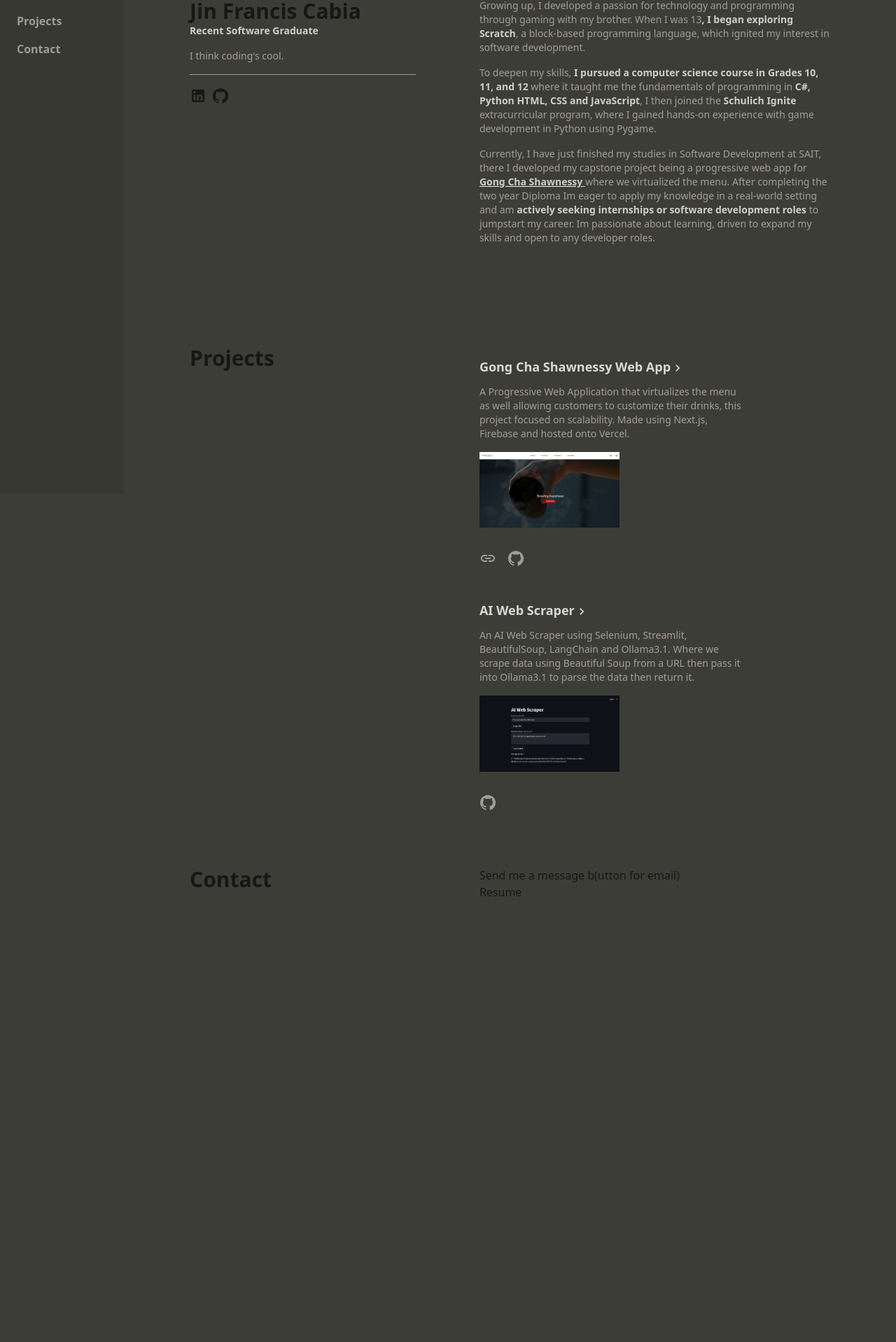
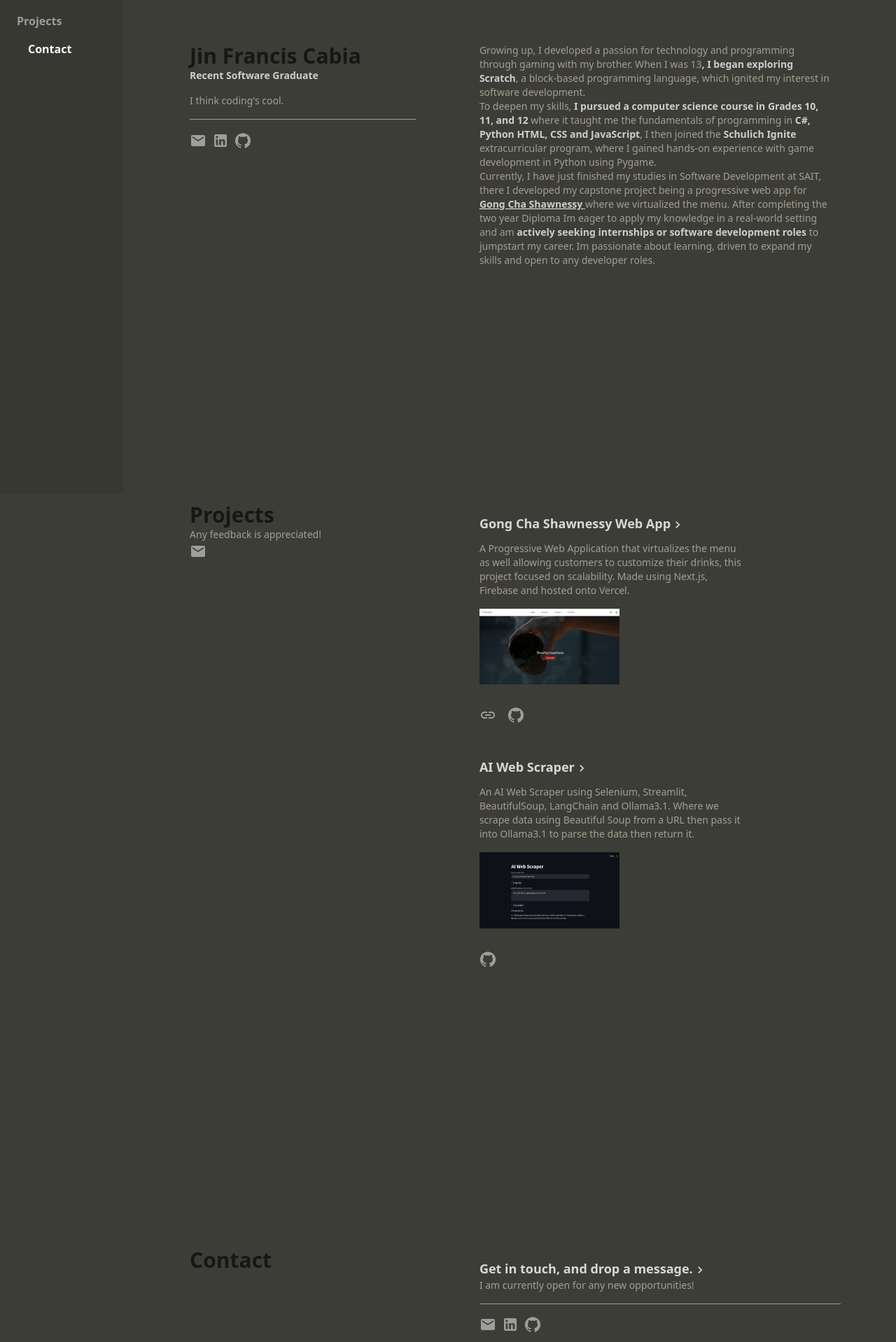
Before and after one commit to jincabia/portfolio, a Next.js app: page / in a window 1280 px wide. Shown: the part 94-2012 px from the top of the page at 70% size. Before the commit the page ends 1465 px from the top, so only its background shows below. Built offline with nearby package versions, Linux system fonts and the light colour scheme.

Commit message:
nav bar responsiveness complete only need to do footer now

```diff
--- a/package.json
+++ b/package.json
@@ -14,8 +14,10 @@
     "@mui/icons-material": "^6.1.6",
     "@mui/material": "^6.1.6",
     "next": "15.0.2",
+    "nodemailer": "^6.9.16",
     "react": "^18.3.1",
     "react-dom": "^18.3.1",
+    "react-intersection-observer": "^9.13.1",
     "react-scroll": "^1.9.0"
   },
   "devDependencies": {
--- a/src/app/components/navbar.js
+++ b/src/app/components/navbar.js
@@ -1,34 +1,32 @@
 'use client'
-import { useState } from 'react';
+import React from 'react';
 import { usePathname } from 'next/navigation'
 
-const VerticalNavBar = () => {
 
-  const [path,setPath] = useState(usePathname())
+const VerticalNavBar = ({ activeSection }) => {
+
+  // const [path,setPath] = useState(usePathname())
 
 
-    const navItems = [
-        { name: 'About', path: '#about' },
-        { name: 'Projects', path: '#projects' },
-        { name: 'Contact', path: '#contact' },
-      ];
-
-
-
-
-
+  const navItems = [
+    { name: 'About', path: '#about', section: 'about' },
+    { name: 'Projects', path: '#projects', section: 'projects' },
+    { name: 'Contact', path: '#contact', section: 'contact' },
+  ];
 
   return (
-    <div className="hidden  lg:flex fixed top-0 left-0  flex-col h-screen w-44 bg-[#373832]  text-white pt-5  ">
+    <div className="hidden lg:flex fixed top-0 left-0 flex-col h-screen w-44 bg-[#373832] text-white pt-5">
       <h2 className="text-xl font-semibold mb-4 pl-2">My Portfolio</h2>
-      <ul className="">
-
+      <ul>
         {navItems.map((item) => (
           <li key={item.name} className="w-full font-semibold">
-            <a href={item.path} >
-              <p onClick={()=>setPath(item.path)} className={`hover:translate-x-4 hover:underline hover:text-white text-white/[.5] w-full py-2  pl-6 transition ease-in ${
-                path === item.path ? ('text-white/[1] translate-x-4 ') : 'translate-x-0'
-              }`}>
+            <a href={item.path}>
+              <p className={`w-full py-2 pl-6 transition ease-in ${
+                activeSection === item.section
+                  ? 'text-white/[1] translate-x-4 '
+                  : 'text-white/[0.5] hover:translate-x-4 hover:underline'
+              }`
+      }>
                 {item.name}
               </p>
             </a>
--- a/src/app/globals.css
+++ b/src/app/globals.css
@@ -48,7 +48,7 @@ body {
   }
   .animate-breath {
     animation: breath 1s ease-out forwards;
-    animation-delay: 0.7s;
+    animation-delay: 0.5s;
   }
 }
 
--- a/src/app/page.js
+++ b/src/app/page.js
@@ -1,10 +1,51 @@
+'use client'
+import { useState, useEffect,useRef } from 'react';
 import LinkedInIcon from '@mui/icons-material/LinkedIn';
 import GitHubIcon from '@mui/icons-material/GitHub';
+import EmailIcon from '@mui/icons-material/Email';
+import KeyboardArrowRightIcon from '@mui/icons-material/KeyboardArrowRight';
+
+import { useInView } from 'react-intersection-observer';
 
 import Project from './components/project';
 
+import VerticalNavBar from "./components/navbar";
+import { scrollToTop } from 'react-scroll/modules/mixins/animate-scroll';
+
 
 export default function Home() {
+
+
+  const { ref: aboutRef, inView: aboutInView } = useInView();
+
+  const {ref:projectsRef, inView : projectIsVisable} = useInView({ triggerOnce: false });
+
+  const { ref: contactRef, inView: contactInView } = useInView({ triggerOnce: false });
+
+  const [activeSection, setActiveSection] = useState('about');
+
+  useEffect(() => {
+    console.log('prior active', {activeSection})
+    if (aboutInView) setActiveSection('about');
+    if (contactInView) setActiveSection('contact');
+    else if (projectIsVisable) setActiveSection('projects');
+  }, [aboutInView, projectIsVisable, contactInView]);
+
+
+
+
+
+    useEffect(() => {
+      scrollToTop();
+    }, []);
+
+    const scrollToTop = () => {
+      window.scrollTo({
+        top: 0,
+        // behavior: 'smooth',
+      });
+    };
+
 
   const projects = [{
     name: "Gong Cha Shawnessy Web App",
@@ -26,11 +67,13 @@ export default function Home() {
 ]
 
   return (
-    <main id='about' className=" pt-14 ">
+    <main id='about' className=" pt-14 snap-mandatory snap-y h-screen  ">
+
+    <VerticalNavBar activeSection={activeSection}/>
 
 
     {/* About me + Intro */}
-    <div  className="md:flex md:justify-evenly pb-16 ">
+    <div  className="md:flex md:justify-evenly pb-16 md:pt-16  " ref={aboutRef}>
 
         {/* Intro  */}
           <div className="sm:w-full md:w-1/3 p-4 opacity-0 translate-x-[-20px] animate-slide-in ">
@@ -43,14 +86,22 @@ export default function Home() {
 
 
             {/* Links to Github,  Linkedin */}
-            <div className='flex  pt-4 space-x-2 mt-4 border-t border-white/[0.5]'>
+            <div className='flex  pt-4 space-x-2 mt-4 border-t border-white/[0.5] text-white/[.5] '>
+
+              <a href='mailto:jinfcabia@gmail.com'
+              target="_blank"
+              rel="noopener noreferrer"
+              >
+                <EmailIcon  className='hover:scale-125 hover:cursor-pointer transition ease-in-out text-white/[.5] hover:text-white rounded-md '/>
+
+              </a>
 
               <a
               href="https://www.linkedin.com/in/jin-francis-cabia/"
               target="_blank"
               rel="noopener noreferrer"
               >
-              <LinkedInIcon className='hover:scale-125 hover:cursor-pointer transition ease-in-out '/>
+                <LinkedInIcon className='hover:scale-125 hover:cursor-pointer transition ease-in-out  hover:text-white  '/>
               </a>
 
 
@@ -60,8 +111,9 @@ export default function Home() {
               rel="noopener noreferrer"
               >
 
-              <GitHubIcon className='hover:scale-125 hover:cursor-pointer transition ease-in-out'/>
+              <GitHubIcon className='hover:scale-125 hover:cursor-pointer transition ease-in-out  hover:text-white '/>
               </a>
+
 
 
             </div>
@@ -70,11 +122,13 @@ export default function Home() {
 
         {/* About me */}
           <div className="
-          sm:w-full md:w-1/2 space-y-4 text-[#ECDFCC]/[.6] text-sm hover:bg-gray-500/[0.1]
-          hover:scale-105 p-4 rounded-md transition
+          w-full md:w-1/2 space-y-4 text-[#ECDFCC]/[.6] text-sm hover:scale-105 hover:bg-gray-500/[0.1]  p-4 rounded-md
           ease-in-out duration-300
-          opacity-0 animate-breath
+
+
           ">
+            <div className='opacity-0 animate-breath  '>
+
               <p>
               Growing up, I developed a passion for technology and programming through gaming with my brother. When I was 13
               <strong className='text-white/[.75]'>
@@ -107,6 +161,7 @@ export default function Home() {
               jumpstart my career. Im passionate about learning, driven to expand my skills and open to any developer roles.
               </p>
             </div>
+          </div>
 
     </div>
 
@@ -114,13 +169,32 @@ export default function Home() {
 
 
       {/* Projects */}
-      <div id='projects' className="md:flex md:justify-evenly py-16 ">
+      <div id='projects' ref={projectsRef} className={`md:flex md:justify-evenly mb-96  mt-48  md:pt-16`}>
 
-        <div className="pl-4   md:w-1/3 ">
-          <h1 className="text-3xl font-bold">Projects</h1>
+        <div className={`pl-4   md:w-1/3  ${projectIsVisable ? ' translate-x-[-20px] animate-slide-in ' : ''} `}>
+          <h1 className={`text-3xl font-bold  `}>Projects</h1>
+
+          <p className="flex items-center text-[#ECDFCC]/60 text-sm ">
+              Any feedback is appreciated!
+            </p>
+
+          {/* EMAIL BUTTON HERE */}
+
+
+          <div className=' rounded-md  w-max '>
+          <a href='mailto:jinfcabia@gmail.com'
+              target="_blank"
+              rel="noopener noreferrer"
+              >
+                <EmailIcon  className='hover:scale-125 hover:cursor-pointer transition ease-in-out text-white/[.5] hover:text-white rounded-md '/>
+
+              </a>
+
           </div>
 
-        <div className="md:w-1/2">
+        </div>
+
+        <div className={`md:w-1/2 opacity-0 ${projectIsVisable  ? '  animate-breath ' : 'opacity-100'  }`} >
           <ul className='space-y-4'>
             {projects.map((project,index)=>
             (
@@ -137,20 +211,86 @@ export default function Home() {
 
       {/* Contact */}
 
-      <div id='contact' className="md:flex md:justify-evenly pb-16 ">
+      <div id='contact' ref={contactRef} className="md:flex md:justify-evenly my-96  ">
 
-        <div className="pl-4   md:w-1/3 ">
+        <div className={`pl-4   md:w-1/3  ${contactInView ? ' translate-x-[-20px] animate-slide-in ' : ''} `}>
           <h1 className="text-3xl font-bold">Contact</h1>
         </div>
 
-        <div className="md:w-1/2 pl-4">
-         <h2>Send me a message b(utton for email)</h2>
-         <p>Resume</p>
+
+        <div className="md:w-1/2 pl-4 py-4
+        rounded-md
+         hover:bg-gray-500/[0.1]
+          hover:scale-105
+           transition ease-in-out
+           duration-300
+           group
+           ">
+
+          <div className={` opacity-0${contactInView  ? '  animate-breath ' : 'opacity-100'  }`}>
+            <h1 className='font-semibold text-white/[.8] text-lg w-fit'>
+
+              <a href='mailto:jinfcabia@gmail.com'
+                target="_blank"
+                rel="noopener noreferrer"
+              >
+
+              Get in touch, and drop a message.
+              <KeyboardArrowRightIcon fontSize="small" className="group-hover:translate-x-8 transition ease-in-out duration-300"/>
+
+              </a>
+
+            </h1>
+
+            <p className='text-[#ECDFCC]/[.6] text-sm'>I am currently open for any new opportunities! </p>
+
+            <div className='flex  pt-4 space-x-2 mt-4 border-t border-white/[0.5] text-white/[.5] '>
+
+                <a href='mailto:jinfcabia@gmail.com'
+                target="_blank"
+                rel="noopener noreferrer"
+                >
+                  <EmailIcon  className='hover:scale-125 hover:cursor-pointer transition ease-in-out text-white/[.5] hover:text-white rounded-md '/>
+
+                </a>
+
+                <a
+                href="https://www.linkedin.com/in/jin-francis-cabia/"
+                target="_blank"
+                rel="noopener noreferrer"
+                >
+                  <LinkedInIcon className='hover:scale-125 hover:cursor-pointer transition ease-in-out  hover:text-white  '/>
+                </a>
+
+
+                <a
+                href="https://github.com/jincabia"
+                target="_blank"
+                rel="noopener noreferrer"
+                >
+
+                <GitHubIcon className='hover:scale-125 hover:cursor-pointer transition ease-in-out  hover:text-white '/>
+                </a>
+
+
+
+            </div>
+
+
+
+          </div>
+
+
+
+
         </div>
 
       </div>
 
 
+      {/* Footer  */}
+
+
     </main>
   );
 }
```
Also changed, not shown: 1 other file (tests, documents, lock files or other folders). Lines whose indentation alone changed are shown as unchanged.
